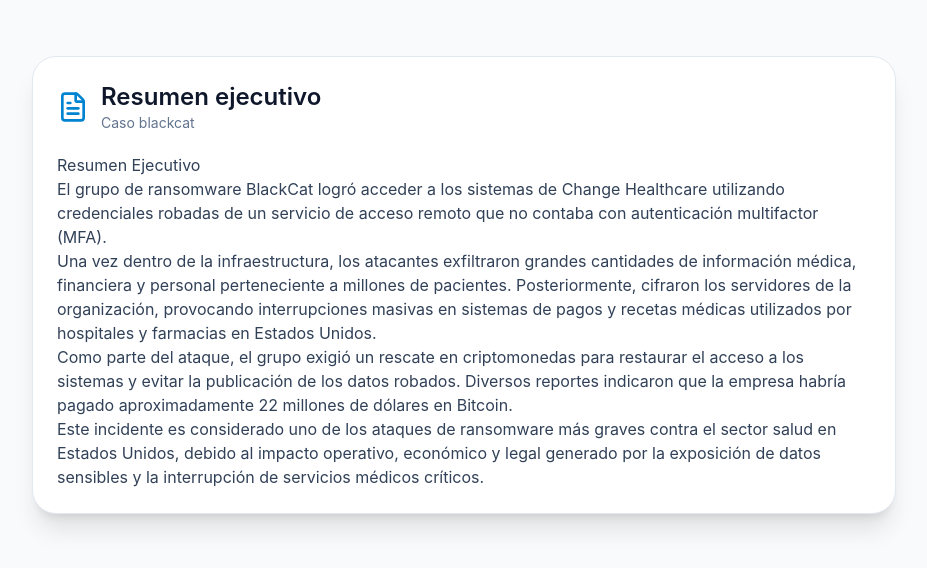
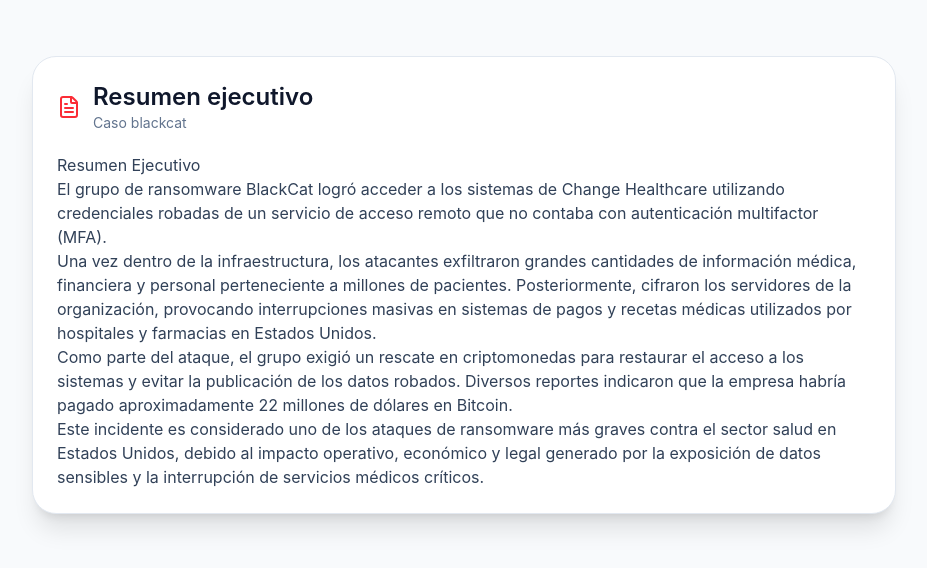
Before and after one commit to Alejandralx22/informe_lopeli, a React (Vite) app: page / in a window 1280 px wide. Shown: the top 568 px of the page, without its empty margins (176-1103 px from the left). Built offline with nearby package versions, Linux system fonts and the light colour scheme.

Commit message:
resumen actualizacion react

```diff
--- a/package.json
+++ b/package.json
@@ -15,6 +15,7 @@
     "react": "^19.2.6",
     "react-dom": "^19.2.6",
     "react-markdown": "^10.1.0",
+    "remark-gfm": "^4.0.1",
     "tailwindcss": "^4.3.0"
   },
   "devDependencies": {
--- a/src/components/resumen.jsx
+++ b/src/components/resumen.jsx
@@ -8,6 +8,7 @@
       subtitle="Caso blackcat"
       file="01_resumen_lopeli.md"
       Icon={FileText}
+      Icon={(props) => <FileText {...props} className="text-red-500" />}
     />
   )
 }
```
Also changed, not shown: 1 other file (tests, documents, lock files or other folders).
